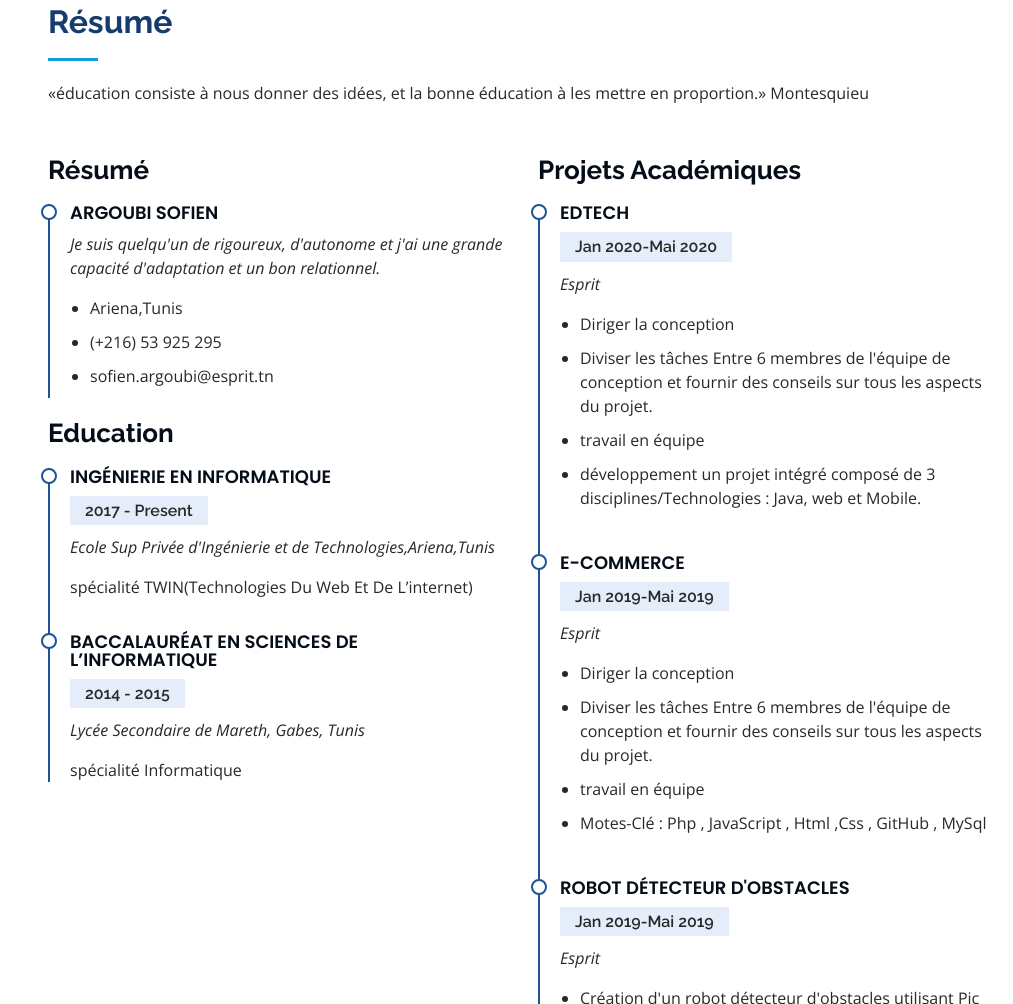
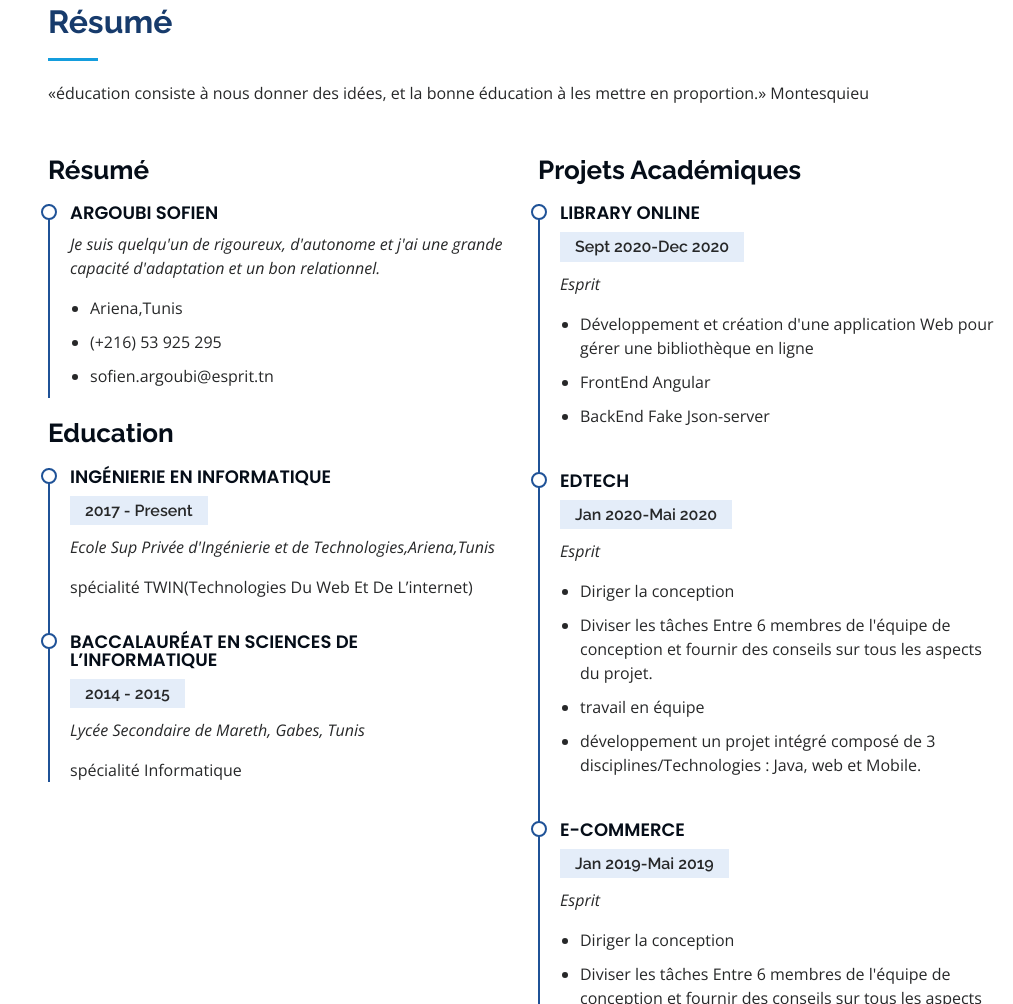
Before and after one commit to sofienargoubi/E-Portfolio, a plain HTML site: page index.html in a window 1280 px wide. Shown: the part 3055-4059 px from the top of the page, without its empty margins (267-1280 px from the left). Drawn offline with nearby package versions, Linux system fonts and the light colour scheme.

Commit message:
add project angular

```diff
--- a/index.html
+++ b/index.html
@@ -396,6 +396,17 @@
           </div>
           <div class="col-lg-6" data-aos="fade-up" data-aos-delay="100">
             <h3 class="resume-title">Projets Académiques</h3>
+            <div class="resume-item">
+              <h4>Library Online</h4>
+              <h5>Sept 2020-Dec 2020</h5>
+              <p><em>Esprit </em></p>
+              <ul>
+                <li>Développement et création d'une application Web pour gérer une bibliothèque en ligne</li>
+                <li>FrontEnd Angular</li>
+                <li>BackEnd Fake Json-server</li>
+
+              </ul>
+            </div>
             <div class="resume-item">
               <h4>EdTech</h4>
               <h5>Jan 2020-Mai 2020</h5>
```
